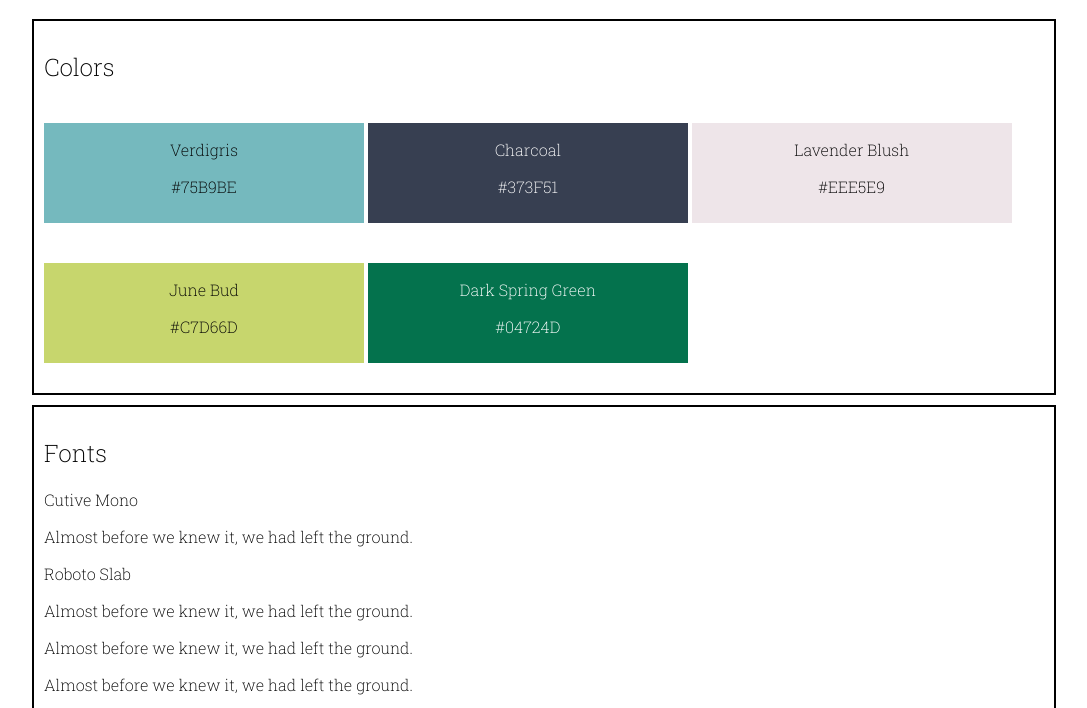
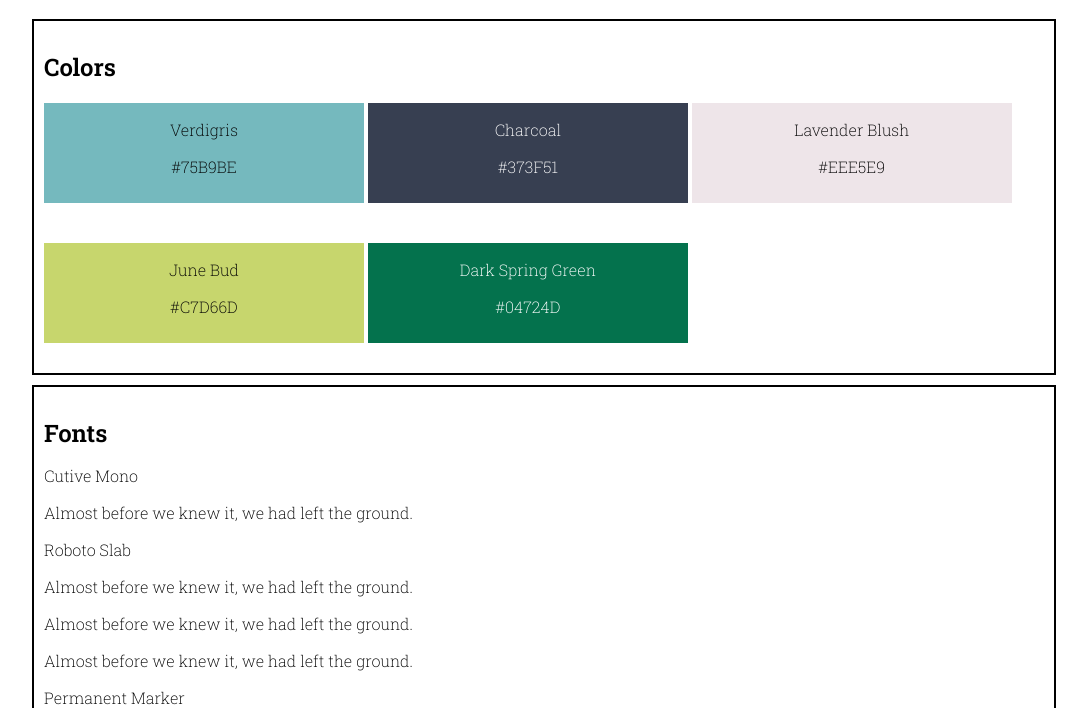
Before and after one commit to benjipt/style_guide, a plain HTML site: page index.html in a window 1280 px wide. Shown: the part 67-775 px from the top of the page, without its empty margins (96-1183 px from the left). Drawn offline with Linux system fonts and the light colour scheme.

Commit message:
h2 style update

```diff
--- a/style.css
+++ b/style.css
@@ -15,6 +15,16 @@ body {
 body, h1, h2 {
     font-family: 'Roboto Slab', serif;
     font-weight: 200;
+}
+
+h2 {
+    display: block;
+    font-size: 1.5em;
+    margin-block-start: 0.83em;
+    margin-block-end: 0px;
+    margin-inline-start: 0px;
+    margin-inline-end: 0px;
+    font-weight: bold;
 }
 
 p {
```
